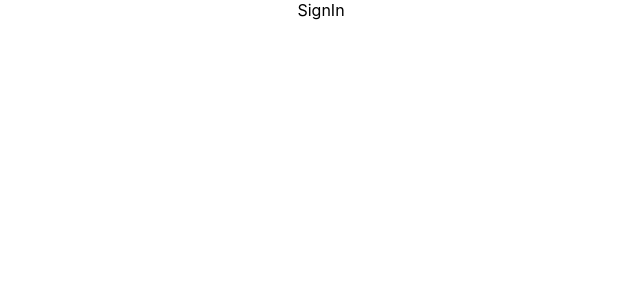
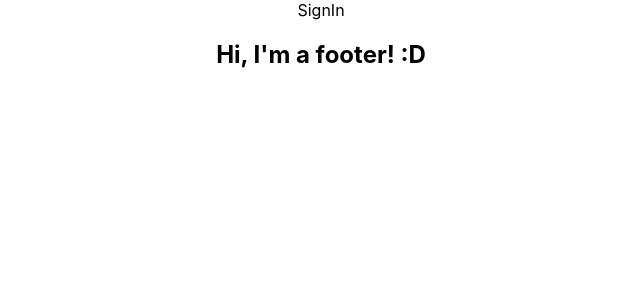
Before and after one commit to chamomiletay/petworkfrontend, a React (Create React App) app: page / in a window 1280 px wide. Shown: the top 300 px of the page, without its empty margins (319-959 px from the left). Built offline with nearby package versions, Linux system fonts and the light colour scheme.

Commit message:
Rendering footer on all pages

```diff
--- a/src/App.js
+++ b/src/App.js
@@ -2,17 +2,21 @@
 import './App.css';
 import { Routes, Route } from 'react-router-dom'
 import SignIn from './components/SignIn';
+import Footer from './components/Footer';
 
 function App() {
   return (
     <div className="App">
 
- {/* render routes below  */}
+    {/* Header displays below */}
 
-    <Routes>
-      <Route path='/' element={<SignIn />}/>
-    </Routes>
+    {/* render routes below  */}
+      <Routes>
+        <Route path='/' element={<SignIn />}/>
+      </Routes>
 
+{/* Footer displays below */}
+      <Footer />
     </div>
   );
 }
```
